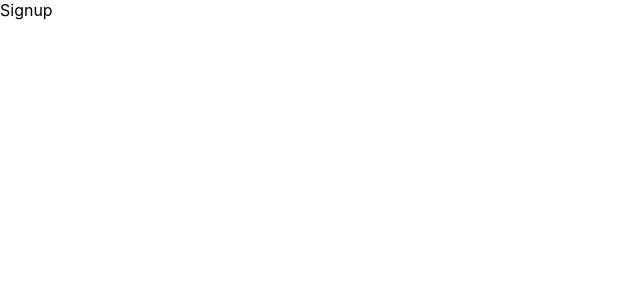
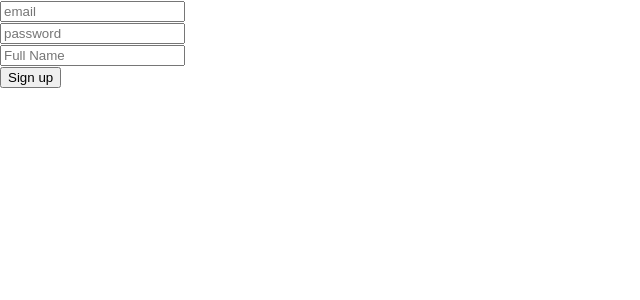
Before and after one commit to Shyam01998/FJP-6, a React (Create React App) app in the folder Module4/React/reels-app/: page /signup in a window 1280 px wide. Shown: the top 300 px of the page, without its empty margins (0-640 px from the left). Built offline with nearby package versions, Linux system fonts and the light colour scheme.

Commit message:
sigin functionality added

```diff
--- a/Module4/React/reels-app/src/components/Signup.jsx
+++ b/Module4/React/reels-app/src/components/Signup.jsx
@@ -1,8 +1,25 @@
-
+import { useState } from "react";
+import {auth} from '../firebase';
+import {createUserWithEmailAndPassword} from 'firebase/auth'
 
 function Signup(){
+    const [email,setEmail] = useState("");
+    const [password,setPassword] = useState("");
+    const [name,setName] = useState("");
+
+    async function processSignup(){
+        let userCred = await createUserWithEmailAndPassword(auth,email,password)
+        console.log(userCred.user);
+
+    }
+
     return (
-        <div>Signup</div>
+        <>
+        <input type="email"  onChange={(e)=>{setEmail(e.target.value)}}  value={email}  placeholder="email"></input><br></br>
+        <input type="password" onChange={(e)=>{setPassword(e.target.value)}}  value={password}  placeholder="password"></input><br></br>
+        <input type="text"   onChange={(e)=>{setName(e.target.value)}}      value={name}   placeholder="Full Name"></input><br></br>
+        <button value="click"  onClick={processSignup}>Sign up</button>
+        </>
     )
 }
 
```
